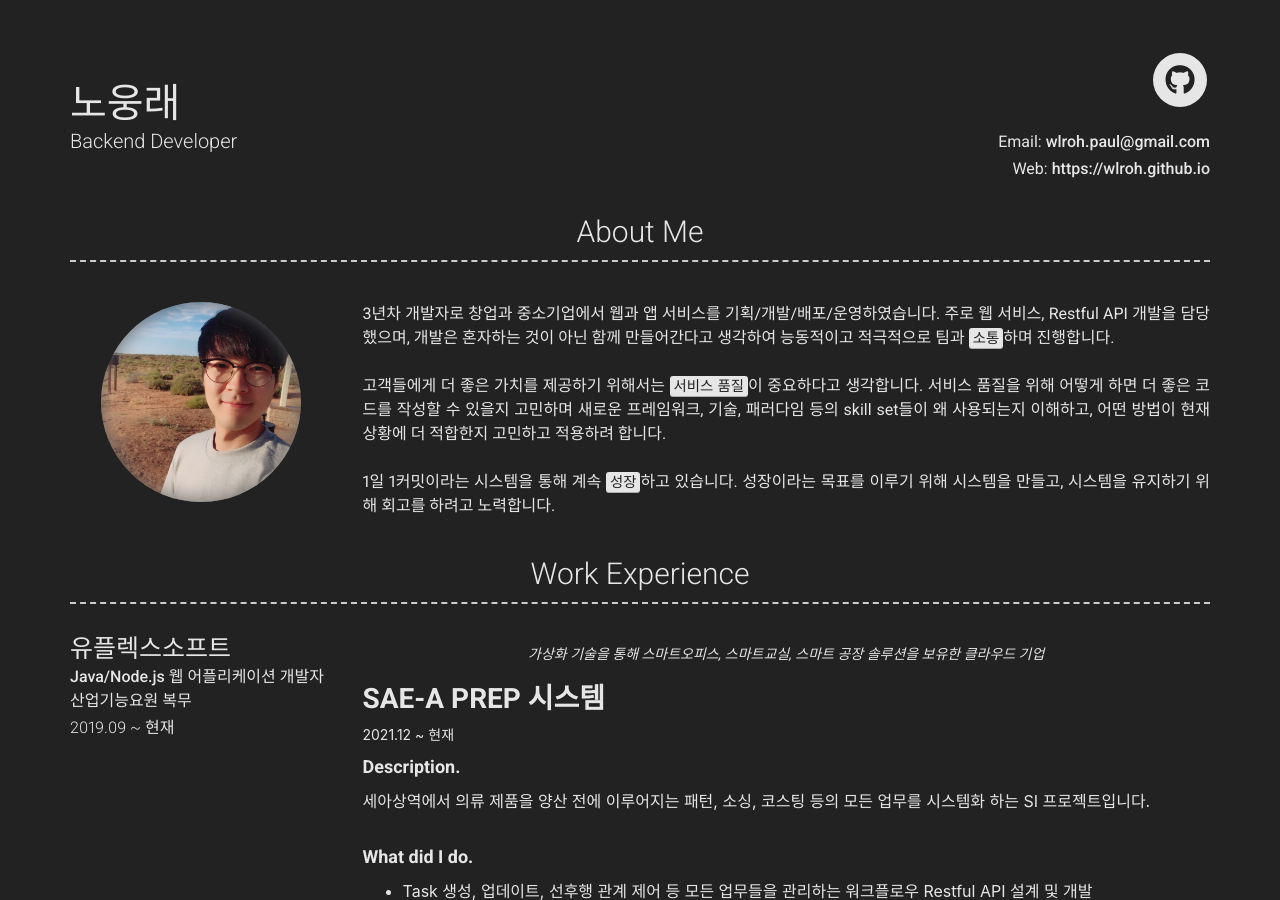
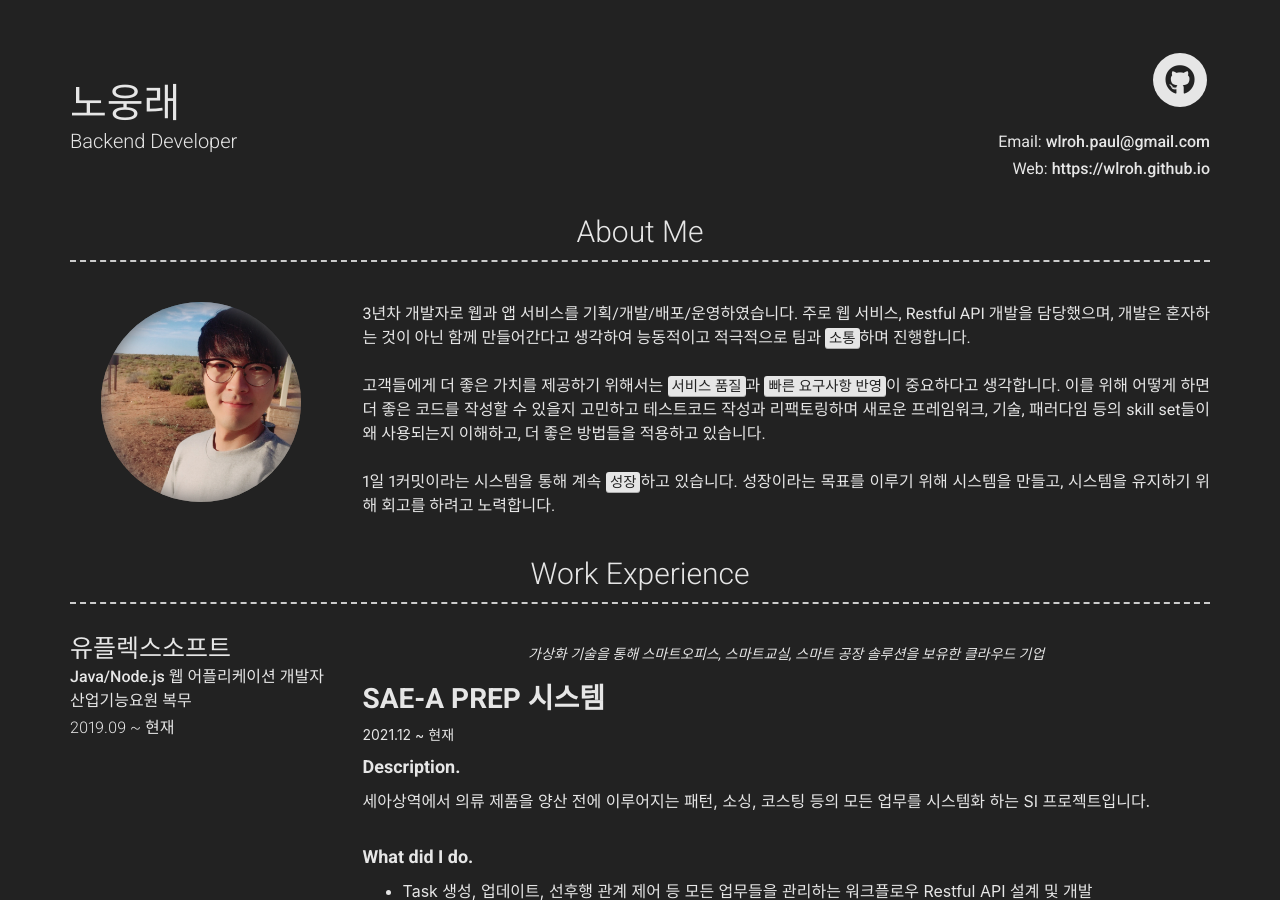
Before and after one commit to wlroh/wlroh.github.io, a Jekyll site: the page built from resume.md, in a window 1280 px wide and 900 px high. Built offline with Jekyll 4.4.1, drawn with Linux system fonts in a browser that asks for light colours; nearby versions of some CDN libraries; some of the changed text lies outside the part shown.

Commit message:
fix: 이력서 내용 수정

```diff
--- a/_config.yml
+++ b/_config.yml
@@ -90,9 +90,9 @@ github_username: wlroh
 # About Section
 about_profile_image: assets/images/paul1.jpeg
 about_content: |
-  3년차 개발자로 창업과 중소기업에서 웹과 앱 서비스를 기획/개발/배포/운영하였습니다. 주로 웹 서비스, Restful API 개발을 담당했으며, 개발은 혼자하는 것이 아닌 함께 만들어간다고 생각하여 능동적이고 적극적으로 팀과 <mark>소통</mark>하며 진행합니다.
+  3년차 개발자로 웹과 앱 서비스를 기획/개발/배포/운영하였습니다. 주로 웹 서비스, Restful API 개발을 담당했으며, 개발은 혼자하는 것이 아닌 함께 만들어간다고 생각하여 능동적이고 적극적으로 팀과 <mark>소통</mark>하며 진행합니다.
   <br/><br/>
-  고객들에게 더 좋은 가치를 제공하기 위해서는 <mark>서비스 품질</mark>이 중요하다고 생각합니다. 서비스 품질을 위해 어떻게 하면 더 좋은 코드를 작성할 수 있을지 고민하며 새로운 프레임워크, 기술, 패러다임 등의 skill set들이 왜 사용되는지 이해하고, 어떤 방법이 현재 상황에 더 적합한지 고민하고 적용하려 합니다.
+  고객들에게 더 좋은 가치를 제공하기 위해서는 <mark>서비스 품질</mark>과 <mark>빠른 요구사항 반영</mark>이 중요하다고 생각합니다. 이를 위해 어떻게 하면 더 좋은 코드를 작성할 수 있을지 고민하고 테스트코드 작성과 리팩토링하며 새로운 프레임워크, 기술, 패러다임 등의 skill set들이 왜 사용되는지 이해하고, 더 좋은 방법들을 적용하고 있습니다.
   <br/><br/>
   1일 1커밋이라는 시스템을 통해 계속 <mark>성장</mark>하고 있습니다. 성장이라는 목표를 이루기 위해 시스템을 만들고, 시스템을 유지하기 위해 회고를 하려고 노력합니다.
 
--- a/_data/resume/other-experience.yml
+++ b/_data/resume/other-experience.yml
@@ -13,7 +13,7 @@
       title: 소리보기 창업 활동
       caption: 2016.09 ~ 2019.08
       description: | # this will include new lines to allow paragraphs
-        * (주)소리보기 창립멤버로 스타트업을 운영한 경험이 있습니다. 활동 기간동안 웹어플리케이션, API 서버, 안드로이드 앱 개발을 진행했으며 다양한 지원사업 및 베타 서비스 런칭 등의 경험이 있습니다.
+        * (주)소리보기 창립멤버 및 대표로 스타트업을 운영한 경험이 있습니다. 활동 기간동안 웹어플리케이션, API 서버, 안드로이드 앱 개발을 진행했으며 다양한 지원사업 및 베타 서비스 런칭 등의 경험이 있습니다.
 
         * 사운드를 통해 영상 콘텐츠를 인식해 자동으로 자막을 송출해주는 서비스와 스타벅스 사이렌 오더와 비슷한 플랫폼 서비스를 개발하였습니다.
 
```
